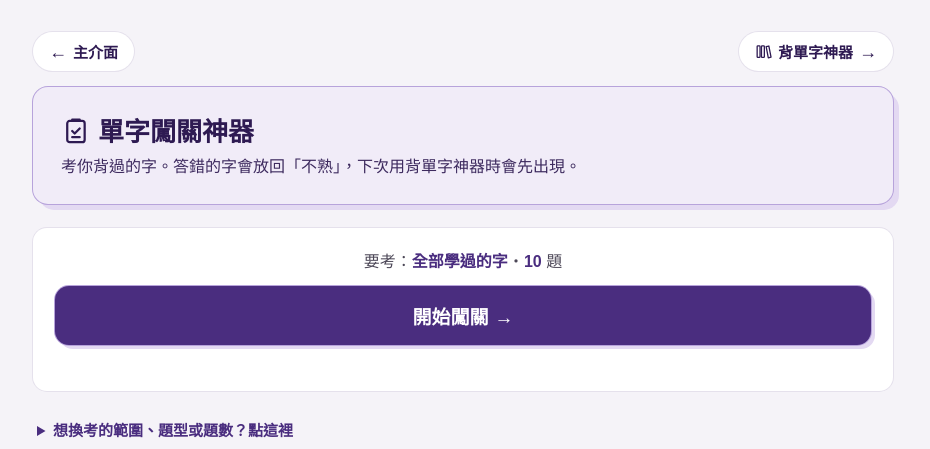
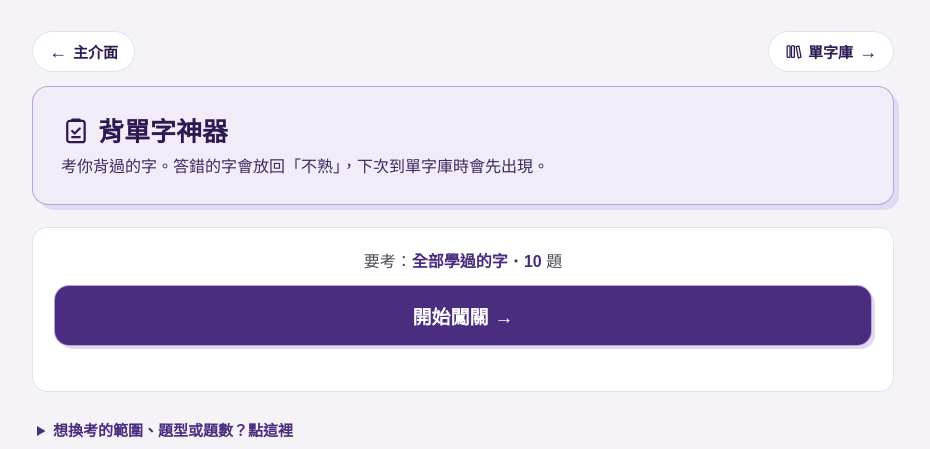
Before and after one commit to sandra960810/cram-school-quiz-system, a Flask app: page /vocab-quiz/1 in a window 1280 px wide. Shown: the top 449 px of the page, without its empty margins (177-1107 px from the left). Run offline with Flask 3, Linux system fonts and the light colour scheme; data comes from the database, SQL or seed files in the repository; data that the repository does not hold is empty.

Commit message:
單字學習區改名「單字庫」、單字測驗區改名「背單字神器」
使用者看過上一版後決定：滑卡學單字的地方叫「單字庫」，
考背過的字、一關一關練的地方才是「背單字神器」，全站名稱一起對調。

Co-Authored-By: Claude Opus 5.5 <noreply@anthropic.com>
Claude-Session: https://claude.ai/code/session_01RuXmBcBM5CZaqB6LtxijqT

```diff
--- a/accounts.py
+++ b/accounts.py
@@ -40,20 +40,20 @@ COURSES = [
 COURSE_BY_KEY = {c["key"]: c for c in COURSES}
 
 # 後台每個考試可以開的項目：(項目代碼, 名稱, 對應的功能, 說明)。
-# 日檢照櫃台的說法分成 A 背單字神器與單字闖關神器、B 模考（jlpt_mock.py，N5～N1 每級多回，開哪幾回逐回勾選，存在 mock_open）
+# 日檢照櫃台的說法分成 A 單字庫與背單字神器、B 模考（jlpt_mock.py，N5～N1 每級多回，開哪幾回逐回勾選，存在 mock_open）
 OPTIONS = {
-    "ielts": [("learn", "背單字神器", ["learn"], ""), ("vocab_quiz", "單字闖關神器", ["vocab_quiz"], ""),
+    "ielts": [("learn", "單字庫", ["learn"], ""), ("vocab_quiz", "背單字神器", ["vocab_quiz"], ""),
               ("exam", "聽說讀寫模擬考", ["exam"], "")],
-    "toeic": [("learn", "背單字神器", ["learn"], ""), ("vocab_quiz", "單字闖關神器", ["vocab_quiz"], "")],
+    "toeic": [("learn", "單字庫", ["learn"], ""), ("vocab_quiz", "背單字神器", ["vocab_quiz"], "")],
     # 韓檢模考：TOPIK I（初級 1～2 級）、TOPIK II（中高級 3～6 級）分開開通，和下面勾的單字等級無關
-    "topik": [("learn", "背單字神器", ["learn"], ""), ("vocab_quiz", "單字闖關神器", ["vocab_quiz"], ""),
+    "topik": [("learn", "單字庫", ["learn"], ""), ("vocab_quiz", "背單字神器", ["vocab_quiz"], ""),
               ("mock1", "TOPIK I 模考", ["mock1"], "初級（1～2 級）：聽力＋閱讀，滿分 200"),
               ("mock2", "TOPIK II 模考", ["mock2"], "中高級（3～6 級）：聽力＋寫作＋閱讀，滿分 300；寫作由 AI 老師批改")],
-    "jlpt": [("vocab", "A 背單字神器與單字闖關神器", ["learn", "vocab_quiz"], ""),
+    "jlpt": [("vocab", "A 單字庫與背單字神器", ["learn", "vocab_quiz"], ""),
              ("mock", "B 模考", ["mock"], "N5～N1 模擬考，在下面「模考開放的回數」逐回勾選，和單字等級分開設定")],
-    "basic": [("phonics", "學發音", ["phonics"], ""), ("learn", "背單字神器", ["learn"], ""),
-              ("vocab_quiz", "單字闖關神器", ["vocab_quiz"], "")],
-    "general": [("learn", "背單字神器", ["learn"], ""), ("vocab_quiz", "單字闖關神器", ["vocab_quiz"], "")],
+    "basic": [("phonics", "學發音", ["phonics"], ""), ("learn", "單字庫", ["learn"], ""),
+              ("vocab_quiz", "背單字神器", ["vocab_quiz"], "")],
+    "general": [("learn", "單字庫", ["learn"], ""), ("vocab_quiz", "背單字神器", ["vocab_quiz"], "")],
 }
 LEVEL_LABELS = {"topik": lambda n: f"{n}級", "jlpt": lambda n: f"N{n}"}
 
--- a/exams.py
+++ b/exams.py
@@ -18,18 +18,18 @@ COOKIE = 'exam'
 
 EXAMS = [
     {"key": "ielts", "name": "雅思", "en": "IELTS", "course": "IELTS", "icon": "globe", "ready": True,
-     "desc": "背單字神器、單字闖關神器、聽說讀寫模擬測驗",
+     "desc": "單字庫、背單字神器、聽說讀寫模擬測驗",
      "features": ["learn", "vocab_quiz", "exam"]},
     {"key": "toeic", "name": "多益", "en": "TOEIC", "course": "TOEIC", "icon": "briefcase", "ready": True,
-     "desc": "職場情境單字：背單字神器與單字闖關神器",
+     "desc": "職場情境單字：單字庫與背單字神器",
      "features": ["learn", "vocab_quiz"]},
     {"key": "topik", "name": "韓檢", "en": "TOPIK", "course": "TOPIK", "icon": "letter", "ready": True,
-     "desc": "韓國語文能力測驗：1～6 級分級背單字神器、單字闖關神器與 TOPIK I／II 模擬考", "lang": "ko",
+     "desc": "韓國語文能力測驗：1～6 級分級單字庫、背單字神器與 TOPIK I／II 模擬考", "lang": "ko",
      "features": ["learn", "vocab_quiz", "mock1", "mock2"],
      # 分級字庫：每一級是一個主題（K1～K6，見 app.py 的 OFFICIAL_THEMES），可以逐級對學生開放
      "levels": [1, 2, 3, 4, 5, 6]},
     {"key": "jlpt", "name": "日檢", "en": "JLPT", "course": "JLPT", "icon": "letter", "ready": True,
-     "desc": "日本語能力試驗：N5～N1 分級背單字神器、單字闖關神器與模擬考", "lang": "ja",
+     "desc": "日本語能力試驗：N5～N1 分級單字庫、背單字神器與模擬考", "lang": "ja",
      "features": ["learn", "vocab_quiz", "mock"],
      # 分級字庫：N5～N1 各是一個主題（app.py 的 OFFICIAL_THEMES），level 用 5～1，可以逐級對學生開放
      "levels": [5, 4, 3, 2, 1]},
--- a/templates/dashboard.html
+++ b/templates/dashboard.html
@@ -59,7 +59,7 @@
         <a href="/learn/{{ student.id }}" class="menu-card">
             <span class="step">{{ ns.n }}</span>
             <div class="menu-icon">{{ icon('library') }}</div>
-            <div class="menu-title">背單字神器<span class="go-arrow">→</span></div>
+            <div class="menu-title">單字庫<span class="go-arrow">→</span></div>
             <div class="menu-desc">一張一張滑卡背<br>已熟 {{ unlocked_count }} / {{ total_count }} 字</div>
         </a>
         {% endif %}
@@ -68,7 +68,7 @@
         <a href="/vocab-quiz/{{ student.id }}" class="menu-card">
             <span class="step">{{ ns.n }}</span>
             <div class="menu-icon">{{ icon('quiz') }}</div>
-            <div class="menu-title">單字闖關神器<span class="go-arrow">→</span></div>
+            <div class="menu-title">背單字神器<span class="go-arrow">→</span></div>
             <div class="menu-desc">一關一關闖，背過的字越練越熟</div>
         </a>
         {% endif %}
--- a/templates/favorites.html
+++ b/templates/favorites.html
@@ -3,7 +3,7 @@
 <head>
     <meta charset="UTF-8">
     <meta name="viewport" content="width=device-width, initial-scale=1.0">
-    <title>我的收藏｜背單字神器</title>
+    <title>我的收藏｜單字庫</title>
     <link rel="stylesheet" href="{{ url_for('static', filename='theme.css') }}">
     <link rel="stylesheet" href="{{ url_for('static', filename='ui.css') }}">
     <style>
--- a/templates/learn_home.html
+++ b/templates/learn_home.html
@@ -3,7 +3,7 @@
 <head>
     <meta charset="UTF-8">
     <meta name="viewport" content="width=device-width, initial-scale=1.0">
-    <title>背單字神器</title>
+    <title>單字庫</title>
     <link rel="stylesheet" href="{{ url_for('static', filename='theme.css') }}">
     <link rel="stylesheet" href="{{ url_for('static', filename='ui.css') }}">
     <style>
@@ -62,7 +62,7 @@
         <a href="/dashboard/{{ student.id }}/{{ exam.key }}" class="nav-back"><span class="arrow">←</span>主介面</a>
     </div>
     <div class="summary">
-        <h1>{{ icon('library') }} 背單字神器</h1>
+        <h1>{{ icon('library') }} 單字庫</h1>
         <p>選下面一個主題，按「開始」就能背。已熟 {{ unlocked_count }} / {{ total_count }} 字</p>
         <div class="bar"><div style="width: {{ (unlocked_count * 100 / total_count) if total_count else 0 }}%"></div><div class="weak" style="width: {{ (weak_count * 100 / total_count) if total_count else 0 }}%"></div></div>
     </div>
@@ -77,7 +77,7 @@
     {# 收藏和單字測驗：以前是兩條大橫幅擋在主題前面，改成一排小按鈕 #}
     <div class="side-links">
         <a href="{{ url_for('learn_favorites', student_id=student.id) }}" class="side-link fav">{{ icon('star') }} 我的收藏<b>{{ favorite_count }}</b></a>
-        {% if has_feature('vocab_quiz') %}<a href="{{ url_for('vocab_quiz.quiz_home', student_id=student.id) }}" class="side-link">{{ icon('quiz') }} 單字闖關神器<span class="go-arrow">→</span></a>{% endif %}
+        {% if has_feature('vocab_quiz') %}<a href="{{ url_for('vocab_quiz.quiz_home', student_id=student.id) }}" class="side-link">{{ icon('quiz') }} 背單字神器<span class="go-arrow">→</span></a>{% endif %}
     </div>
 
     <h2 class="pick">選一個主題</h2>
--- a/templates/learn_theme.html
+++ b/templates/learn_theme.html
@@ -3,7 +3,7 @@
 <head>
     <meta charset="UTF-8">
     <meta name="viewport" content="width=device-width, initial-scale=1.0">
-    <title>{{ theme.label }}｜背單字神器</title>
+    <title>{{ theme.label }}｜單字庫</title>
     <link rel="stylesheet" href="{{ url_for('static', filename='theme.css') }}">
     <link rel="stylesheet" href="{{ url_for('static', filename='ui.css') }}">
     <style>
--- a/templates/phonics.html
+++ b/templates/phonics.html
@@ -132,7 +132,7 @@
 <div class="container">
     <div class="nav-row">
         <a href="/dashboard/{{ student.id }}/{{ exam.key }}" class="nav-back"><span class="arrow">←</span>主介面</a>
-        <a href="/learn/{{ student.id }}" class="nav-next">{{ icon('library') }} 背單字神器<span class="arrow">→</span></a>
+        <a href="/learn/{{ student.id }}" class="nav-next">{{ icon('library') }} 單字庫<span class="arrow">→</span></a>
     </div>
     <div class="summary">
         <h1>{{ icon('volume') }} 學發音</h1>
--- a/templates/vocab_quiz.html
+++ b/templates/vocab_quiz.html
@@ -3,7 +3,7 @@
 <head>
     <meta charset="UTF-8">
     <meta name="viewport" content="width=device-width, initial-scale=1.0">
-    <title>單字闖關神器｜{{ scope_label }}</title>
+    <title>背單字神器｜{{ scope_label }}</title>
     <link rel="stylesheet" href="{{ url_for('static', filename='theme.css') }}">
     <link rel="stylesheet" href="{{ url_for('static', filename='ui.css') }}">
     <style>
@@ -136,7 +136,7 @@
 <body>
 <div class="page">
     <div class="nav-row">
-        <a href="{{ back_url }}" class="nav-back"><span class="arrow">←</span>單字闖關神器</a>
+        <a href="{{ back_url }}" class="nav-back"><span class="arrow">←</span>背單字神器</a>
         <a href="{{ learn_url }}" class="nav-next">{{ icon('library') }} 回去滑卡<span class="arrow">→</span></a>
     </div>
     <div class="scope"><span>{{ icon('quiz') }} {{ scope_label }}</span></div>
@@ -145,7 +145,7 @@
     <div class="card">
         <h2 style="margin-top:0">這個範圍還沒有學過的字</h2>
         <p style="color:var(--muted); line-height:1.7">只考滑卡學過的字，先去滑卡吧。</p>
-        <a href="{{ learn_url }}" class="big-btn primary">{{ icon('library') }} 去背單字神器</a>
+        <a href="{{ learn_url }}" class="big-btn primary">{{ icon('library') }} 去單字庫背單字</a>
         <a href="{{ back_url }}" class="big-btn secondary">← 換一個範圍</a>
     </div>
     {% else %}
--- a/templates/vocab_quiz_home.html
+++ b/templates/vocab_quiz_home.html
@@ -3,7 +3,7 @@
 <head>
     <meta charset="UTF-8">
     <meta name="viewport" content="width=device-width, initial-scale=1.0">
-    <title>單字闖關神器</title>
+    <title>背單字神器</title>
     <link rel="stylesheet" href="{{ url_for('static', filename='theme.css') }}">
     <link rel="stylesheet" href="{{ url_for('static', filename='ui.css') }}">
     <style>
@@ -71,17 +71,17 @@
 <div class="container">
     <div class="nav-row">
         <a href="/dashboard/{{ student.id }}/{{ exam.key }}" class="nav-back"><span class="arrow">←</span>主介面</a>
-        <a href="{{ url_for('learn_home', student_id=student.id) }}" class="nav-next">{{ icon('library') }} 背單字神器<span class="arrow">→</span></a>
+        <a href="{{ url_for('learn_home', student_id=student.id) }}" class="nav-next">{{ icon('library') }} 單字庫<span class="arrow">→</span></a>
     </div>
     <div class="summary">
-        <h1>{{ icon('quiz') }} 單字闖關神器</h1>
-        <p>考你背過的字。答錯的字會放回「不熟」，下次用背單字神器時會先出現。</p>
+        <h1>{{ icon('quiz') }} 背單字神器</h1>
+        <p>考你背過的字。答錯的字會放回「不熟」，下次到單字庫時會先出現。</p>
     </div>
 
     {% set learned = scopes[0].count %}
     {% if not learned %}
     <div class="panel empty">
-        還沒有學過的字。先到 <a href="{{ url_for('learn_home', student_id=student.id) }}">{{ icon('library') }} 背單字神器</a> 滑卡。
+        還沒有學過的字。先到 <a href="{{ url_for('learn_home', student_id=student.id) }}">{{ icon('library') }} 單字庫</a> 滑卡。
     </div>
     {% else %}
     <form id="quiz-form" action="{{ url_for('vocab_quiz.quiz_start', student_id=student.id) }}" method="get">
```
Also changed, not shown: CLAUDE.md (+1 -1 lines).
